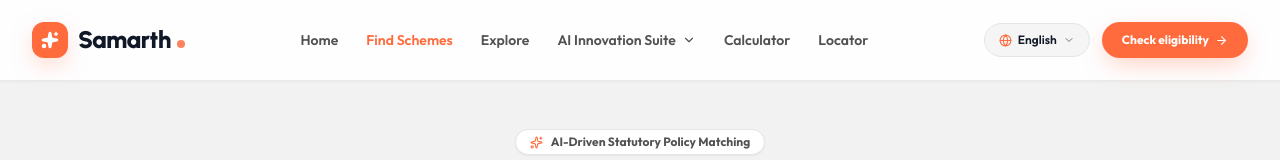
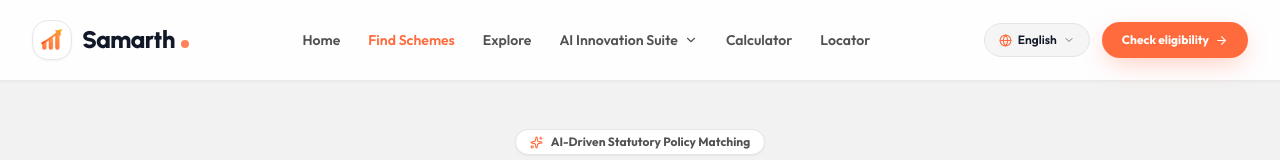
Before and after one commit to divyani-22/samarth_hackmatrix, a React (Vite) app: page /find in a window 1280 px wide. Shown: the top 160 px of the page. Built offline with nearby package versions, Linux system fonts and the light colour scheme.

Commit message:
feat: integrate pure textless finance symbol logo across navbar, footer and favicon

```diff
--- /dev/null
+++ b/src/components/FinanceLogo.jsx
@@ -0,0 +1,79 @@
+import React from "react";
+
+export default function FinanceLogo({ className = "w-9 h-9", size = 36 }) {
+  return (
+    <svg
+      width={size}
+      height={size}
+      viewBox="0 0 48 48"
+      fill="none"
+      xmlns="http://www.w3.org/2000/svg"
+      className={className}
+    >
+      <defs>
+        <linearGradient id="finGradPrimary" x1="0%" y1="100%" x2="100%" y2="0%">
+          <stop offset="0%" stopColor="#FF6B3D" />
+          <stop offset="100%" stopColor="#FFA048" />
+        </linearGradient>
+        <linearGradient id="finGradArrow" x1="0%" y1="100%" x2="100%" y2="0%">
+          <stop offset="0%" stopColor="#FF5722" />
+          <stop offset="50%" stopColor="#FF8A48" />
+          <stop offset="100%" stopColor="#F59E0B" />
+        </linearGradient>
+        <linearGradient id="finGradGold" x1="0%" y1="0%" x2="100%" y2="100%">
+          <stop offset="0%" stopColor="#FBBF24" />
+          <stop offset="100%" stopColor="#F59E0B" />
+        </linearGradient>
+      </defs>
+
+      {/* Growth Bar 1 */}
+      <rect
+        x="6"
+        y="26"
+        width="8"
+        height="16"
+        rx="4"
+        fill="url(#finGradPrimary)"
+      />
+
+      {/* Growth Bar 2 */}
+      <rect
+        x="18"
+        y="18"
+        width="8"
+        height="24"
+        rx="4"
+        fill="url(#finGradPrimary)"
+      />
+
+      {/* Growth Bar 3 */}
+      <rect
+        x="30"
+        y="10"
+        width="8"
+        height="32"
+        rx="4"
+        fill="url(#finGradPrimary)"
+      />
+
+      {/* Dynamic Rising Trajectory Curve / Arrow */}
+      <path
+        d="M 6 30 C 14 26, 26 18, 38 7"
+        stroke="url(#finGradArrow)"
+        strokeWidth="4"
+        strokeLinecap="round"
+        fill="none"
+      />
+
+      {/* Arrowhead */}
+      <path
+        d="M 29 6 L 40 6 L 40 17 Z"
+        fill="url(#finGradArrow)"
+        strokeLinejoin="round"
+      />
+
+      {/* Sparkle Node */}
+      <circle cx="40" cy="6" r="2.5" fill="#FBBF24" />
+    </svg>
+  );
+}
--- a/src/components/FooterBento.jsx
+++ b/src/components/FooterBento.jsx
@@ -1,5 +1,6 @@
 import React from "react";
 import { Sparkles, ArrowRight, Mail, Shield } from "lucide-react";
+import FinanceLogo from "./FinanceLogo";
 
 export default function FooterBento({ onGetStarted }) {
   return (
@@ -13,7 +14,7 @@ export default function FooterBento({ onGetStarted }) {
           <div className="md:col-span-5 bento-card bg-[#1E1E1E] p-8 rounded-[32px] border border-white/10 shadow-bento-dark flex flex-col justify-between h-[260px] sm:h-[280px]">
             <div>
               <div className="flex items-center gap-2 mb-3 text-neutral-400 text-xs font-semibold">
-                <Sparkles size={14} className="text-[#FF6B3D]" />
+                <FinanceLogo size={16} className="w-4 h-4" />
                 <span className="text-white font-bold">Samarth Welfare AI</span>
               </div>
               <h3 className="text-3xl sm:text-4xl font-black text-white font-['Urbanist',sans-serif]">
--- a/src/components/Navbar.jsx
+++ b/src/components/Navbar.jsx
@@ -1,6 +1,7 @@
 import React, { useState } from "react";
 import { Link, NavLink, useNavigate } from "react-router-dom";
 import { Sparkles, Globe, ChevronDown, Check, Menu, X, ArrowRight, Layers, Compass, BrainCircuit, Calculator, MapPin, Scale } from "lucide-react";
+import FinanceLogo from "./FinanceLogo";
 
 export default function Navbar({ lang, setLang, onOpenEligibility }) {
   const [langDropdownOpen, setLangDropdownOpen] = useState(false);
@@ -29,10 +30,10 @@ export default function Navbar({ lang, setLang, onOpenEligibility }) {
     <header className="sticky top-0 z-50 w-full bg-white/90 backdrop-blur-md border-b border-neutral-200/80 transition-all shadow-xs">
       <div className="max-w-7xl mx-auto px-4 sm:px-6 lg:px-8 h-20 flex items-center justify-between">
 
-        {/* Brand Wordmark with Small Orange Icon */}
+        {/* Brand Wordmark with Pure Finance Logo */}
         <Link to="/" className="flex items-center gap-2.5 group">
-          <div className="w-9 h-9 rounded-xl bg-[#FF6B3D] flex items-center justify-center text-white shadow-orange-glow transition-transform duration-300 group-hover:scale-105">
-            <Sparkles size={18} className="text-white fill-white" />
+          <div className="w-10 h-10 rounded-2xl bg-white border border-[#E5E7EB] shadow-xs flex items-center justify-center p-1.5 transition-transform duration-300 group-hover:scale-105">
+            <FinanceLogo size={28} className="w-full h-full" />
           </div>
           <div className="flex items-baseline gap-1.5">
             <span className="text-2xl font-black tracking-tight text-[#111827] font-['Urbanist',sans-serif]">
```
Also changed, not shown: public/favicon.svg.
